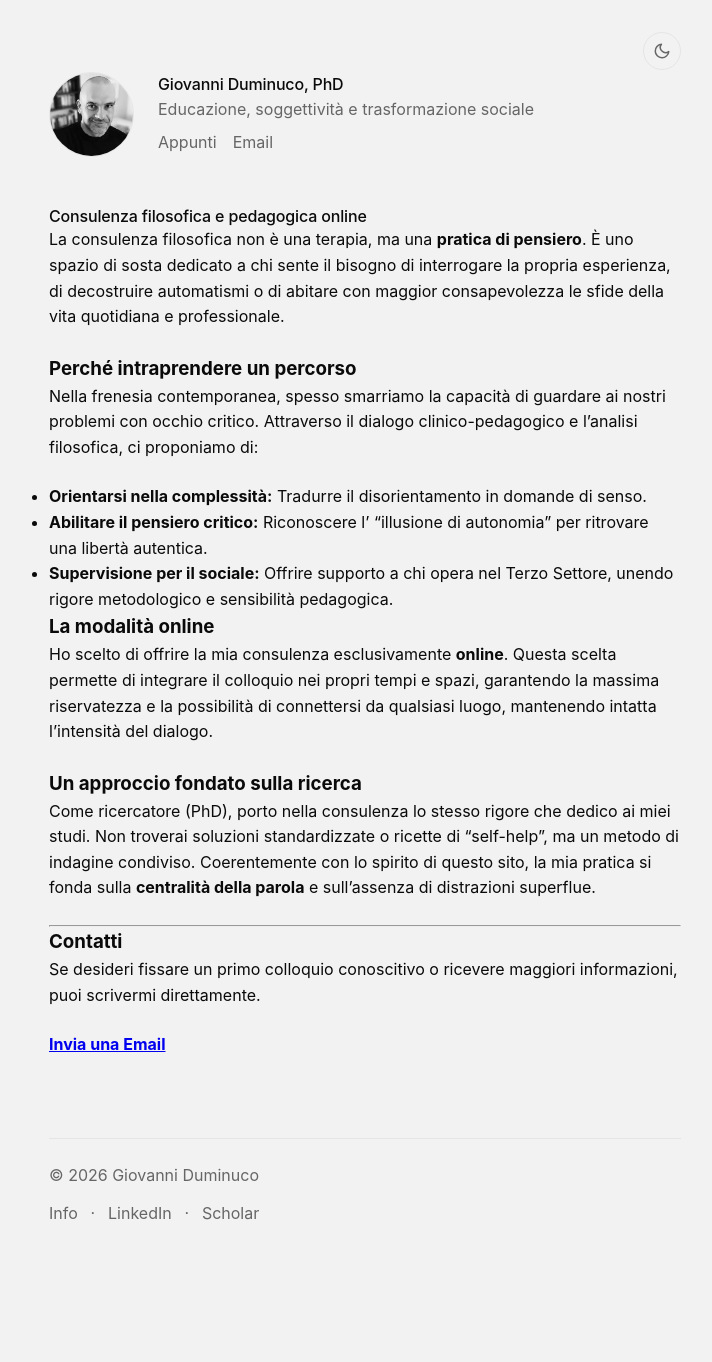
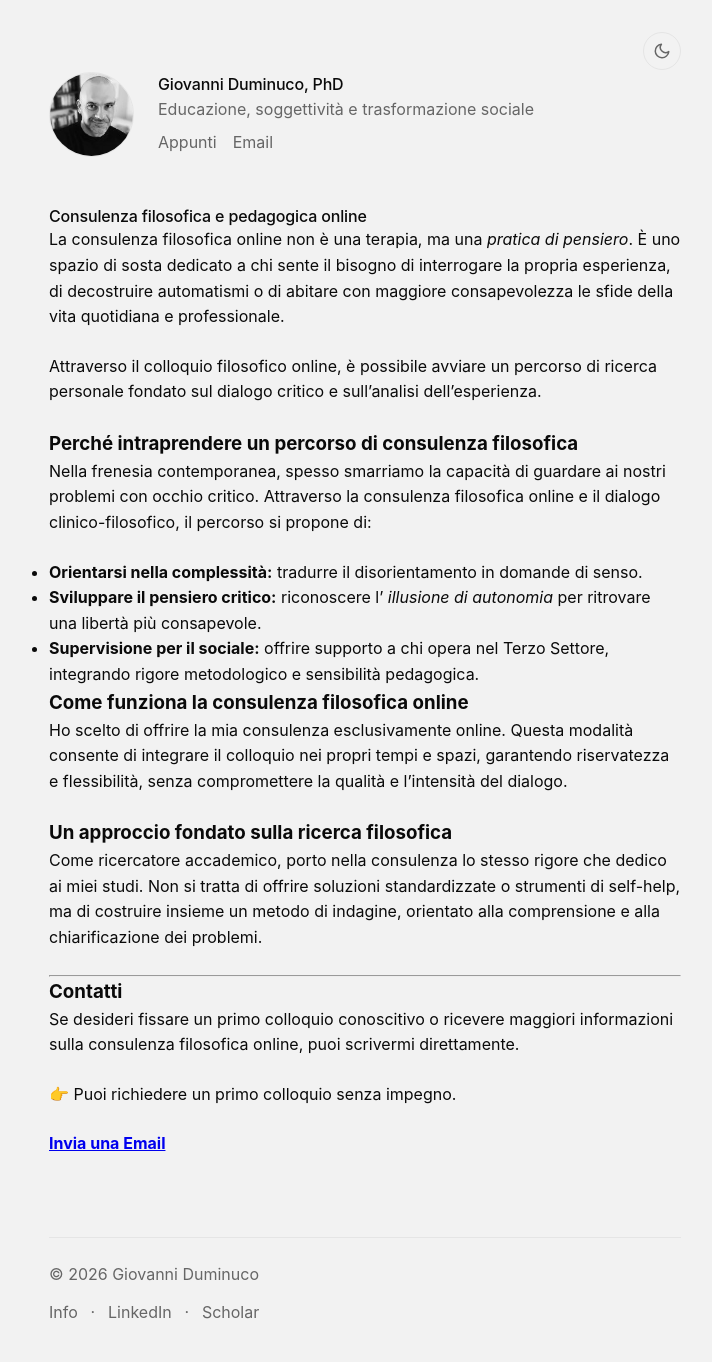
Before and after one commit to dumgio/dumgio.github.io, a Jekyll site: the page built from consulenza-filosofica.md, in a window 1280 px wide. Shown: the whole page, without its empty margins (275-987 px from the left). Built offline with Jekyll 4.4.1, drawn with Linux system fonts in a browser that asks for light colours; before the commit the page ends 1263 px from its top, so only the background shows below that.

Commit message:
Update consulenza-filosofica.md

```diff
--- a/consulenza-filosofica.md
+++ b/consulenza-filosofica.md
@@ -1,30 +1,37 @@
 ---
 layout: default
-title: Consulenza Filosofica Online
-description: Percorsi di consulenza filosofica e pedagogica online con Giovanni Duminuco, PhD. Dialogo critico e ricerca di senso.
+title: Consulenza Filosofica Online | Giovanni Duminuco PhD
+description: Consulenza filosofica e pedagogica online con Giovanni Duminuco (PhD). Colloqui individuali per sviluppare pensiero critico e orientarsi nelle scelte personali e professionali.
 ---
 
 # Consulenza filosofica e pedagogica online
 
-La consulenza filosofica non è una terapia, ma una **pratica di pensiero**. È uno spazio di sosta dedicato a chi sente il bisogno di interrogare la propria esperienza, di decostruire automatismi o di abitare con maggior consapevolezza le sfide della vita quotidiana e professionale.
+La consulenza filosofica online non è una terapia, ma una *pratica di pensiero*. È uno spazio di sosta dedicato a chi sente il bisogno di interrogare la propria esperienza, di decostruire automatismi o di abitare con maggiore consapevolezza le sfide della vita quotidiana e professionale.
 
-### Perché intraprendere un percorso
-Nella frenesia contemporanea, spesso smarriamo la capacità di guardare ai nostri problemi con occhio critico. Attraverso il dialogo clinico-pedagogico e l'analisi filosofica, ci proponiamo di:
+Attraverso il colloquio filosofico online, è possibile avviare un percorso di ricerca personale fondato sul dialogo critico e sull’analisi dell’esperienza.
 
-* **Orientarsi nella complessità:** Tradurre il disorientamento in domande di senso.
-* **Abilitare il pensiero critico:** Riconoscere l' "illusione di autonomia" per ritrovare una libertà autentica.
-* **Supervisione per il sociale:** Offrire supporto a chi opera nel Terzo Settore, unendo rigore metodologico e sensibilità pedagogica.
+### Perché intraprendere un percorso di consulenza filosofica
 
+Nella frenesia contemporanea, spesso smarriamo la capacità di guardare ai nostri problemi con occhio critico. Attraverso la consulenza filosofica online e il dialogo clinico-filosofico, il percorso si propone di:
 
-### La modalità online
-Ho scelto di offrire la mia consulenza esclusivamente **online**. Questa scelta permette di integrare il colloquio nei propri tempi e spazi, garantendo la massima riservatezza e la possibilità di connettersi da qualsiasi luogo, mantenendo intatta l'intensità del dialogo.
+* **Orientarsi nella complessità:** tradurre il disorientamento in domande di senso.
+* **Sviluppare il pensiero critico:** riconoscere l’ *illusione di autonomia* per ritrovare una libertà più consapevole.
+* **Supervisione per il sociale:** offrire supporto a chi opera nel Terzo Settore, integrando rigore metodologico e sensibilità pedagogica.
 
-### Un approccio fondato sulla ricerca
-Come ricercatore (PhD), porto nella consulenza lo stesso rigore che dedico ai miei studi. Non troverai soluzioni standardizzate o ricette di "self-help", ma un metodo di indagine condiviso. Coerentemente con lo spirito di questo sito, la mia pratica si fonda sulla **centralità della parola** e sull'assenza di distrazioni superflue.
+### Come funziona la consulenza filosofica online
+
+Ho scelto di offrire la mia consulenza esclusivamente online. Questa modalità consente di integrare il colloquio nei propri tempi e spazi, garantendo riservatezza e flessibilità, senza compromettere la qualità e l’intensità del dialogo.
+
+### Un approccio fondato sulla ricerca filosofica
+
+Come ricercatore accademico, porto nella consulenza lo stesso rigore che dedico ai miei studi. Non si tratta di offrire soluzioni standardizzate o strumenti di self-help, ma di costruire insieme un metodo di indagine, orientato alla comprensione e alla chiarificazione dei problemi.
 
 ---
 
 ### Contatti
-Se desideri fissare un primo colloquio conoscitivo o ricevere maggiori informazioni, puoi scrivermi direttamente.
+
+Se desideri fissare un primo colloquio conoscitivo o ricevere maggiori informazioni sulla consulenza filosofica online, puoi scrivermi direttamente.
+
+👉 Puoi richiedere un primo colloquio senza impegno.
 
 [**Invia una Email**](mailto:giovanni.duminuco@gmail.com)
```
